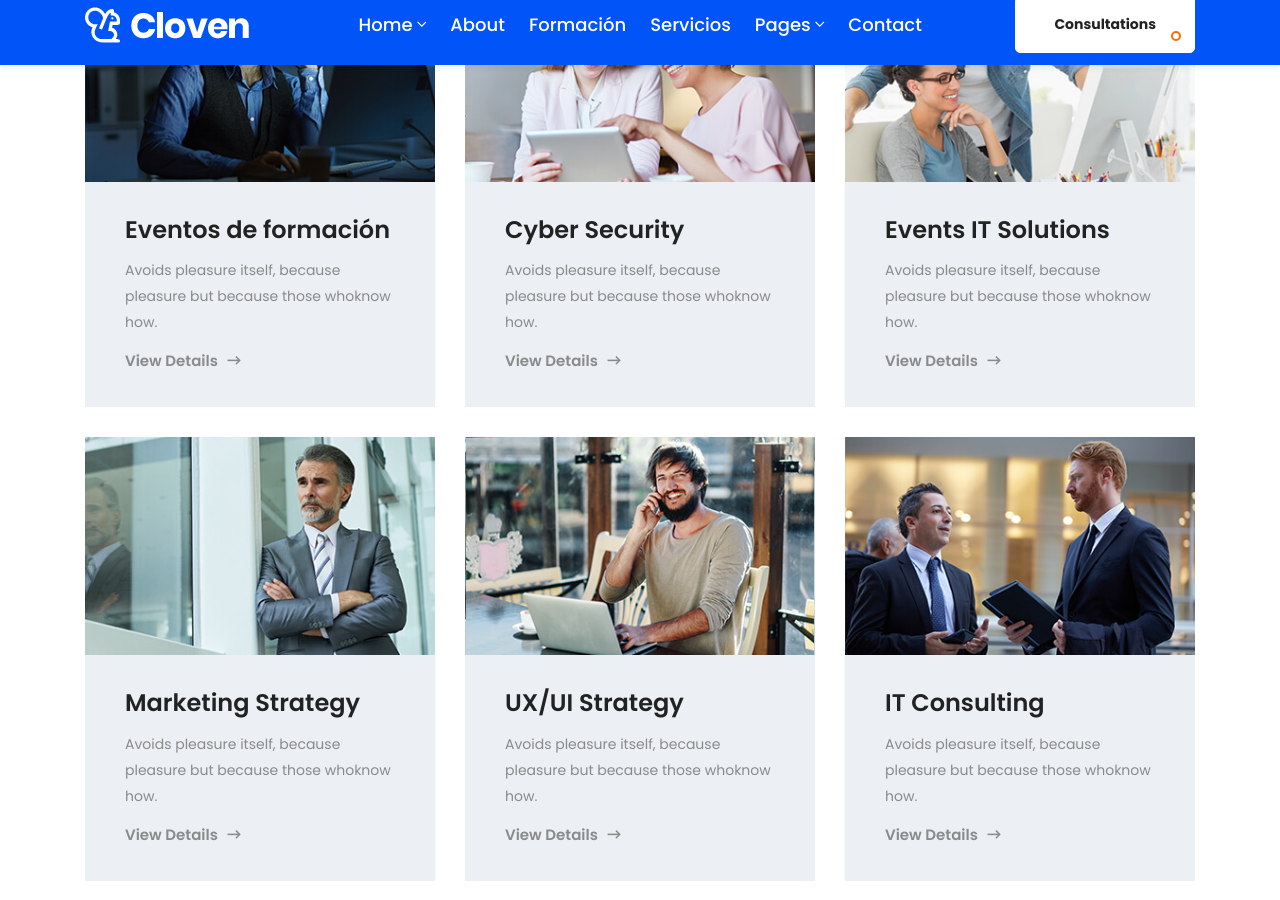
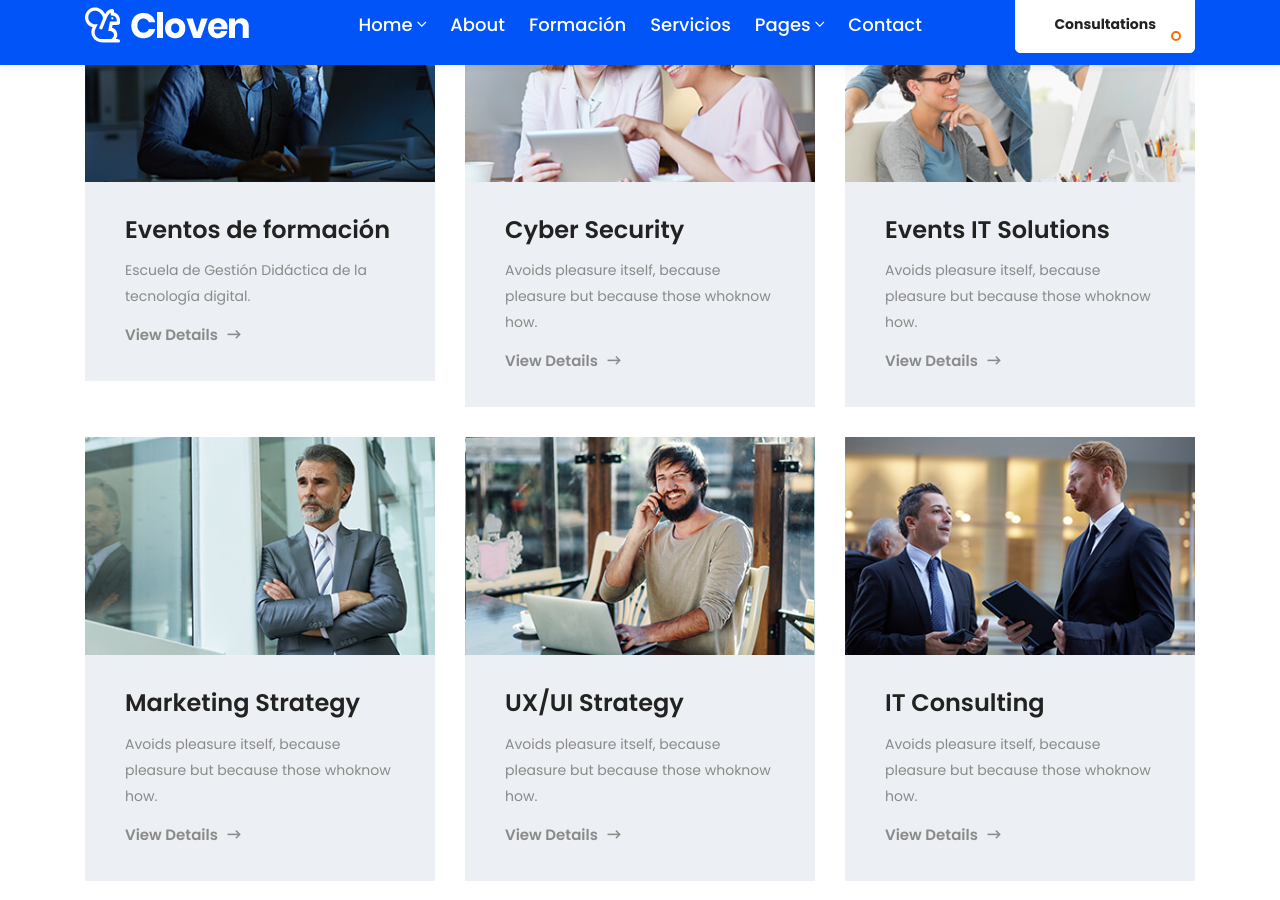
Before and after one commit to elemprendedoronline/mpatica, a Jekyll site: the page built from nuestros-servicios.html, in a window 1280 px wide and 900 px high, scrolled down 976 px. Built offline with Jekyll 4.4.1, drawn with Linux system fonts in a browser that asks for light colours.

Commit message:
Update nuestros-servicios.html

```diff
--- a/nuestros-servicios.html
+++ b/nuestros-servicios.html
@@ -15,7 +15,7 @@ title: Nuestros servicios
                     </div>
                     <div class="case-content white-bg">
                         <h4 class="title">Eventos de formación</h4>
-                        <p>Avoids pleasure itself, because pleasure but because those whoknow how.</p>
+                        <p>Escuela de Gestión Didáctica de la tecnología digital.</p>
                         <a href="#">View Details <i class="far fa-long-arrow-right"></i></a>
                     </div>
                 </div>
```
